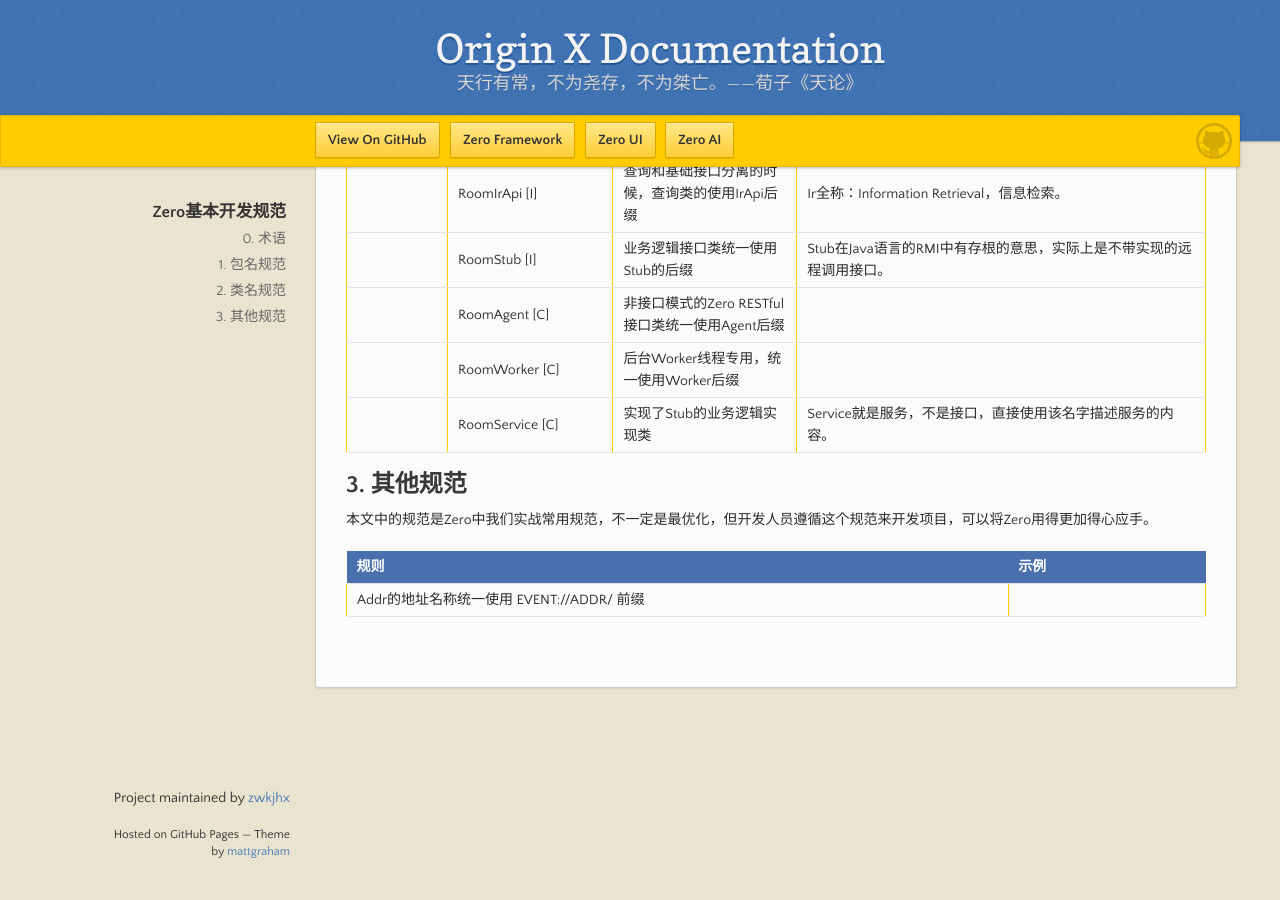
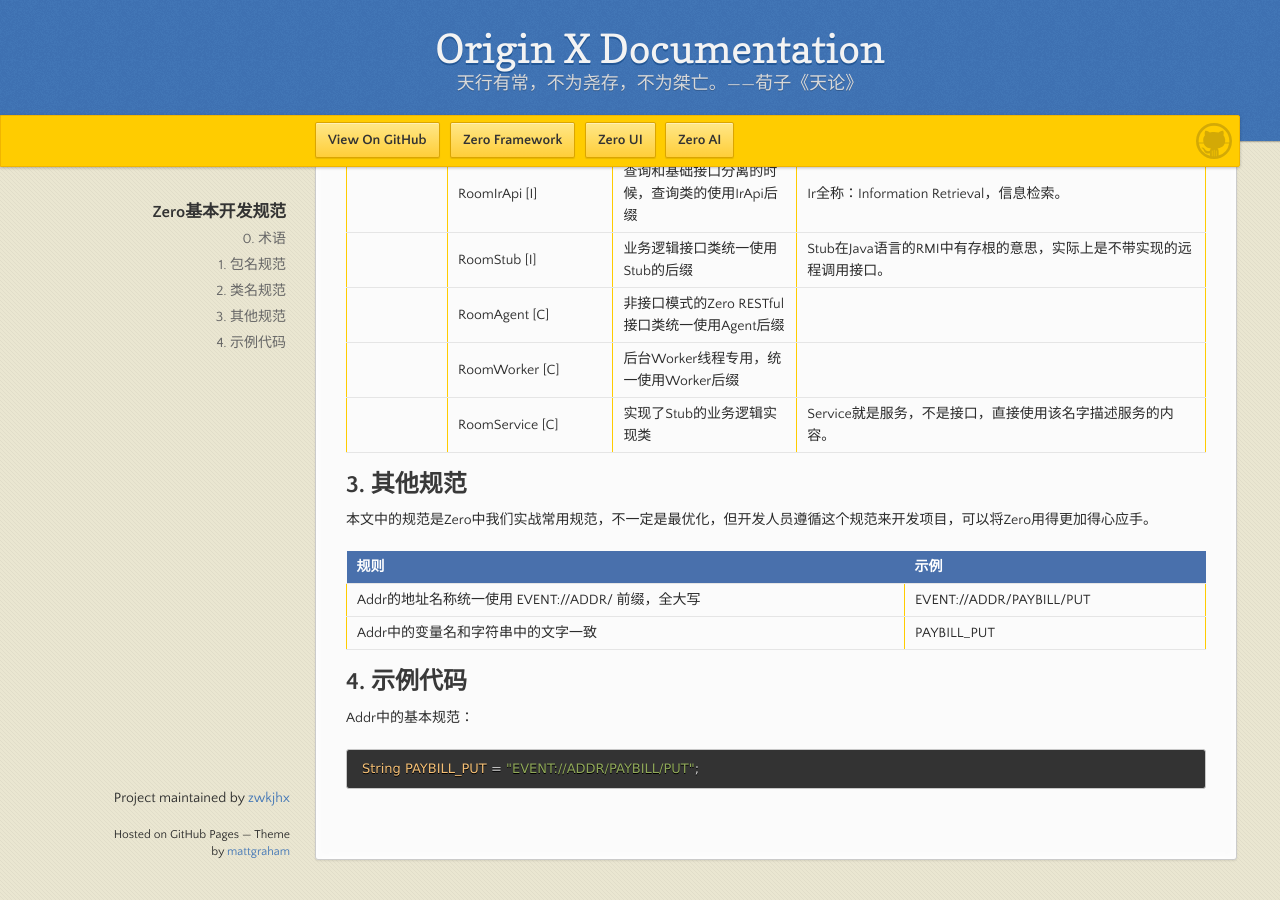
Before and after one commit to zwkjhx/ox-doc, a Jekyll site: the page built from specification/1-zerogui-fan/spc-001-zeroji-ben-kai-fa-gui-fan.md, in a window 1280 px wide and 900 px high, scrolled down 1186 px. Built offline with Jekyll 4.4.1, drawn with Linux system fonts in a browser that asks for light colours; our own code applies the rules of GitHub Pages for plain Markdown files.

Commit message:
Updates specification/1-zerogui-fan/spc-001-zeroji-ben-kai-fa-gui-fan.md
Auto commit by GitBook Editor

````diff
--- a/specification/1-zerogui-fan/spc-001-zeroji-ben-kai-fa-gui-fan.md
+++ b/specification/1-zerogui-fan/spc-001-zeroji-ben-kai-fa-gui-fan.md
@@ -45,4 +45,13 @@
 
 | 规则 | 示例 |
 | :--- | :--- |
-| Addr的地址名称统一使用 EVENT://ADDR/ 前缀 |  |
+| Addr的地址名称统一使用 EVENT://ADDR/ 前缀，全大写 | EVENT://ADDR/PAYBILL/PUT |
+| Addr中的变量名和字符串中的文字一致 | PAYBILL\_PUT |
+
+## 4. 示例代码
+
+Addr中的基本规范：
+
+```java
+String PAYBILL_PUT = "EVENT://ADDR/PAYBILL/PUT";
+```
````
